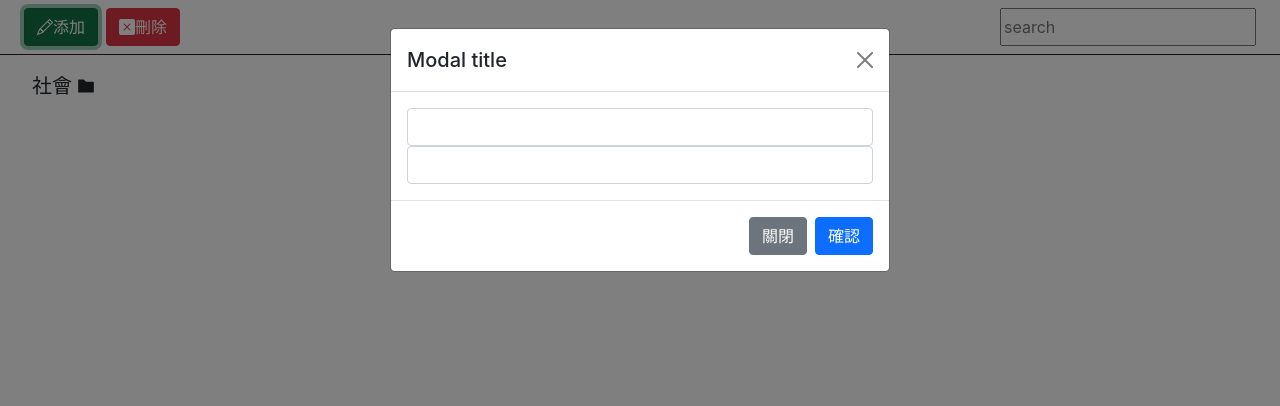
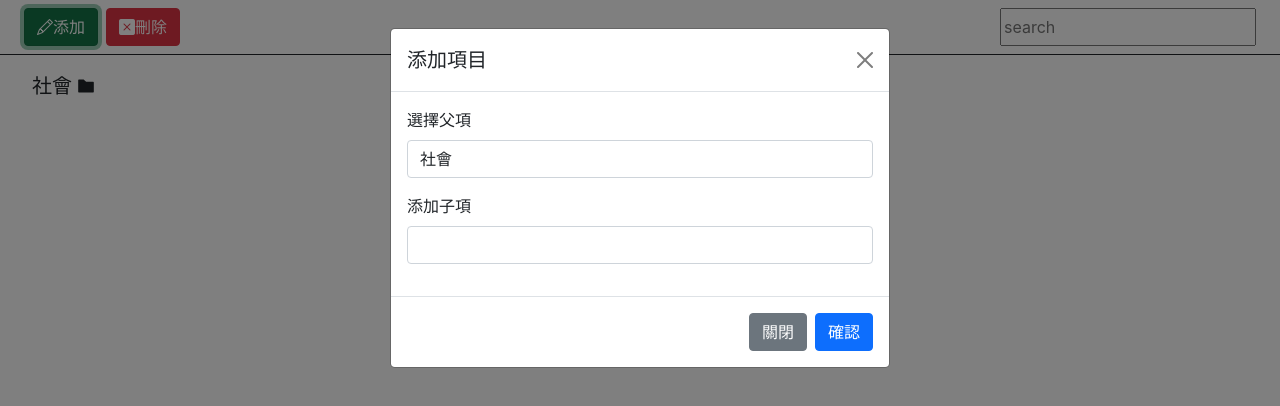
Before and after one commit to SlienceAn/Business-Arch, a Next.js app: page / in a window 1280 px wide. Both pictures are taken after a click on the button "添加". Shown: the top 406 px of the page. Built offline with nearby package versions, Linux system fonts and the light colour scheme.

Commit message:
fix modal

```diff
--- a/components/InputModal.jsx
+++ b/components/InputModal.jsx
@@ -12,7 +12,7 @@ const InputModal = ({ children }) => {
                 <div className="modal-dialog">
                     <div className="modal-content">
                         <div className="modal-header">
-                            <h5 className="modal-title" id="exampleModalLabel">Modal title</h5>
+                            <h5 className="modal-title" id="exampleModalLabel">添加項目</h5>
                             <button type="button" className="btn-close" data-bs-dismiss="modal" aria-label="Close"></button>
                         </div>
                         <div className="modal-body">
--- a/components/ToolHead.jsx
+++ b/components/ToolHead.jsx
@@ -1,9 +1,7 @@
 import React, { useState } from 'react';
-import axios from 'axios';
 import InputModal from './InputModal';
 
 const ToolHead = ({ parentTitle }) => {
-    const [str, setStr] = useState("")
     return (
         <>
             <div className='w-100 py-2 px-4 d-flex justify-content-between'>
@@ -20,12 +18,16 @@ const ToolHead = ({ parentTitle }) => {
                 <input placeholder='search' />
             </div>
             <InputModal>
-                <select className='form-control'>
-                    <option></option>
-                    <option></option>
-                    <option></option>
-                </select>
-                <input className='form-control' />
+                <div className='mb-3'>
+                    <label className='form-label' htmlFor='parentItem'>選擇父項</label>
+                    <select id='parentItem' className='form-control'>
+                        {parentTitle.map(el => <option key={el}>{el}</option>)}
+                    </select>
+                </div>
+                <div className='mb-3'>
+                    <label className='form-label' htmlFor='childItem'>添加子項</label>
+                    <input id='childItem' className='form-control' />
+                </div>
             </InputModal>
         </>
     );
--- a/pages/index.jsx
+++ b/pages/index.jsx
@@ -3,16 +3,29 @@ import TreeView from '../components/TreeView'
 import ToolHead from '../components/ToolHead'
 import axios from 'axios'
 
-export default function App({ props }) {
+export default function App() {
   const [archData, setArch] = useState({})
+  const [allContent, setAllContent] = useState([])
+  const arr = []
+  const getAllBody = (body) => {
+    Object.values(body).map(el => {
+      if (Array.isArray(el)) {
+        el.map(ctx => getAllBody(ctx))
+      } else {
+        arr.push(el)
+      }
+    })
+    return arr;
+  }
   useEffect(() => {
     axios.get("/api/GetData").then(res => {
+      setAllContent(getAllBody(res.data))
       setArch(res.data)
     })
   }, [])
   return (
     <>
-      <ToolHead />
+      <ToolHead parentTitle={allContent} />
       <div className='TreePanel'>
         <ul>
           <TreeView data={archData} />
```
